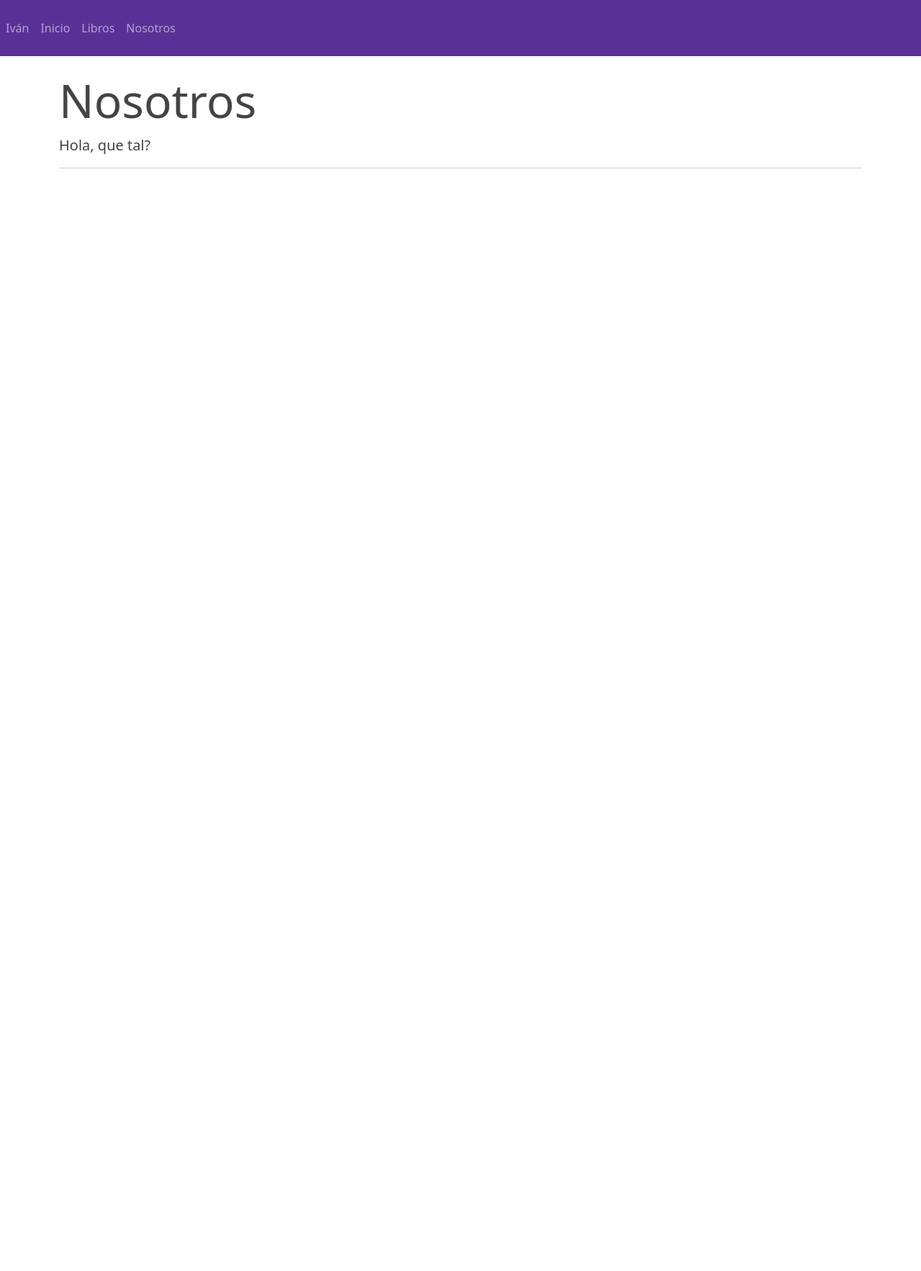
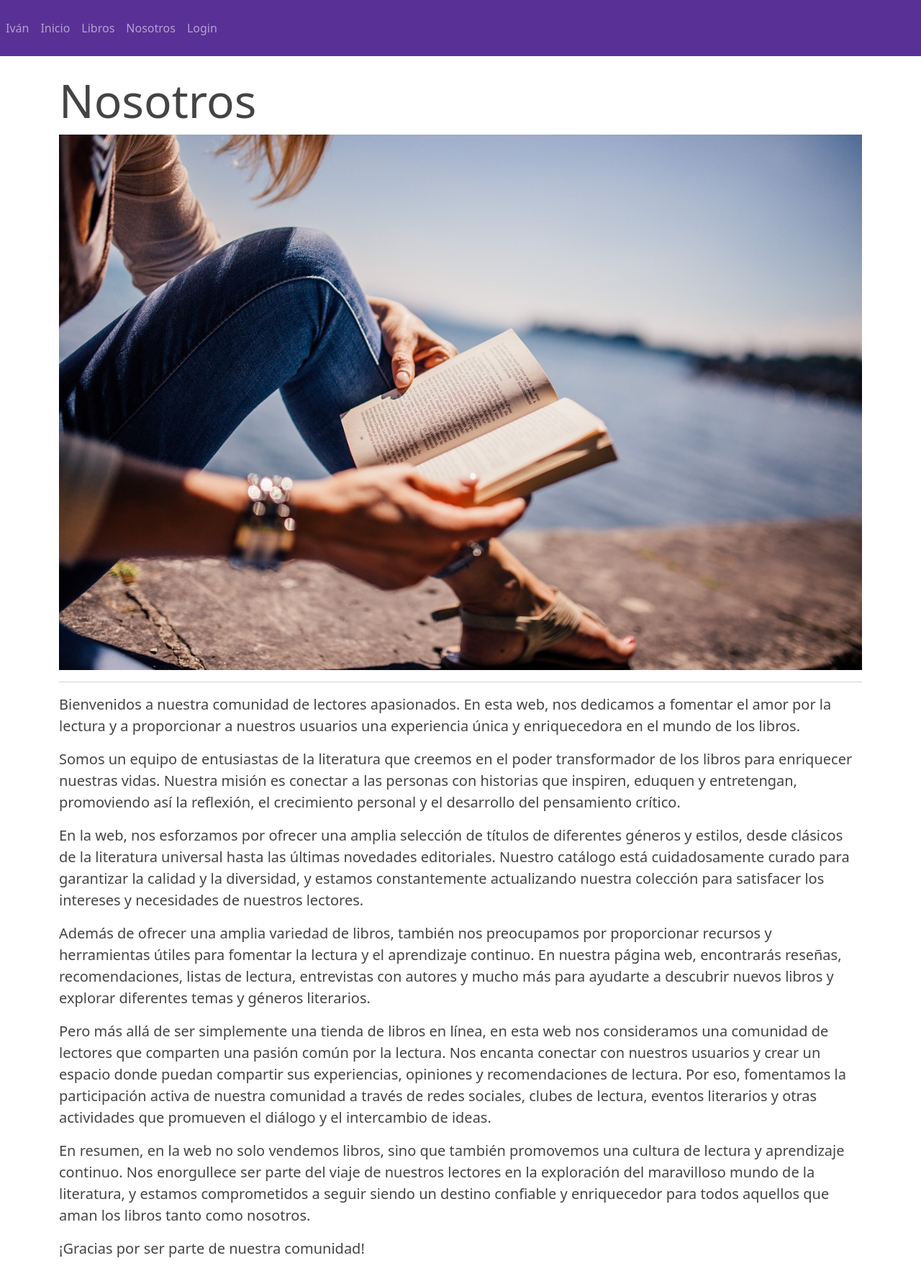
Before and after one commit to CanutoIS/BookStore, a PHP site: page /sitioweb/nosotros.php in a window 1280 px wide. Shown: the whole page at 72% size. Before the commit the page ends 234 px from the top, so only its background shows below. Run offline with PHP 8.4, Linux system fonts and the light colour scheme.

Commit message:
add content to the 'nosotros' section, and add more basic setting

```diff
--- a/administrador/index.php
+++ b/administrador/index.php
@@ -58,7 +58,10 @@
                                 <label for="exampleInputPassword1">Contraseña:</label>
                                 <input type="password" class="form-control" name="contraseña" placeholder="Escribe tu contraseña">
                             </div>
-                            <button type="submit" class="btn btn-primary">Entrar al administrador</button>
+                            <div class="d-flex justify-content-between">
+                                <button type="submit" class="btn btn-primary col-md-6">Entrar al administrador</button>
+                                <a href="http://localhost/sitioweb/" class="btn btn-danger col-md-5 text-white">Volver a la web</a>
+                            </div>
                         </form>
 
 
--- a/administrador/seccion/productos.php
+++ b/administrador/seccion/productos.php
@@ -118,7 +118,7 @@ switch ($accion) {
                     <br/>
 
                     <?php if($txtImagen != '') { ?>
-                        <img class="img-thumbnail rounded" src="../../img/<?php echo $txtImagen; ?>" width="50" alt="">
+                        <img class="img-thumbnail rounded" src="../../img/<?php echo $txtImagen; ?>" width="50">
                     <?php } ?>
 
                     <input type="file" class="form-control" name="txtImagen" id="txtImagen" placeholder="ID">
@@ -150,7 +150,7 @@ switch ($accion) {
                     <td><?php echo $libro['id']; ?></td>
                     <td><?php echo $libro['nombre']; ?></td>
                     <td>
-                        <img class="img-thumbnail rounded" src="../../img/<?php echo $libro['imagen']; ?>" width="50" alt="">
+                        <img class="img-thumbnail rounded" src="../../img/<?php echo $libro['imagen']; ?>" width="50">
                     </td>
                     <td>
                         <form method="POST">
--- a/nosotros.php
+++ b/nosotros.php
@@ -2,8 +2,22 @@
 
 <div class="jumbotron">
     <h1 class="display-3">Nosotros</h1>
-    <p class="lead">Hola, que tal?</p>
-    <hr class="my-2">
+    <img src="img/nosotros-imagen.jpg" class="img-fluid" />
+    <hr class="my-6">
+    <p class="lead">
+        Bienvenidos a nuestra comunidad de lectores apasionados. En esta web, nos dedicamos a fomentar el amor por la lectura y a proporcionar a nuestros usuarios una experiencia única y enriquecedora en el mundo de los libros.</p>
+
+    <p class="lead">Somos un equipo de entusiastas de la literatura que creemos en el poder transformador de los libros para enriquecer nuestras vidas. Nuestra misión es conectar a las personas con historias que inspiren, eduquen y entretengan, promoviendo así la reflexión, el crecimiento personal y el desarrollo del pensamiento crítico.</p>
+
+    <p class="lead">En la web, nos esforzamos por ofrecer una amplia selección de títulos de diferentes géneros y estilos, desde clásicos de la literatura universal hasta las últimas novedades editoriales. Nuestro catálogo está cuidadosamente curado para garantizar la calidad y la diversidad, y estamos constantemente actualizando nuestra colección para satisfacer los intereses y necesidades de nuestros lectores.</p>
+
+    <p class="lead">Además de ofrecer una amplia variedad de libros, también nos preocupamos por proporcionar recursos y herramientas útiles para fomentar la lectura y el aprendizaje continuo. En nuestra página web, encontrarás reseñas, recomendaciones, listas de lectura, entrevistas con autores y mucho más para ayudarte a descubrir nuevos libros y explorar diferentes temas y géneros literarios.</p>
+
+    <p class="lead">Pero más allá de ser simplemente una tienda de libros en línea, en esta web nos consideramos una comunidad de lectores que comparten una pasión común por la lectura. Nos encanta conectar con nuestros usuarios y crear un espacio donde puedan compartir sus experiencias, opiniones y recomendaciones de lectura. Por eso, fomentamos la participación activa de nuestra comunidad a través de redes sociales, clubes de lectura, eventos literarios y otras actividades que promueven el diálogo y el intercambio de ideas.</p>
+
+    <p class="lead">En resumen, en la web no solo vendemos libros, sino que también promovemos una cultura de lectura y aprendizaje continuo. Nos enorgullece ser parte del viaje de nuestros lectores en la exploración del maravilloso mundo de la literatura, y estamos comprometidos a seguir siendo un destino confiable y enriquecedor para todos aquellos que aman los libros tanto como nosotros.</p>
+
+    <p class="lead">¡Gracias por ser parte de nuestra comunidad!</p>
 </div>
 
 <?php include('template/pie.php'); ?>
--- a/template/cabecera.php
+++ b/template/cabecera.php
@@ -21,6 +21,9 @@
             <li class="nav-item">
                 <a class="nav-link" href="nosotros.php">Nosotros</a>
             </li>
+            <li class="nav-item">
+                <a class="nav-link" href="http://localhost/sitioweb/administrador/index.php">Login</a>
+            </li>
         </ul>
     </nav>
 
```
Also changed, not shown: index.php (+6 -5 lines), productos.php (+16 -38 lines), img/banner.jpg (added), img/nosotros-imagen.jpg (added).
